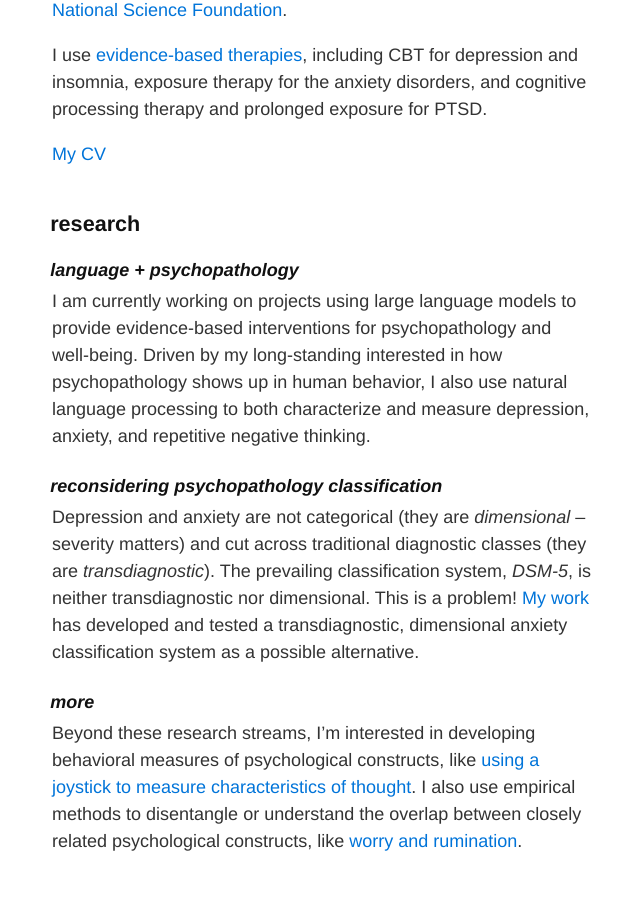
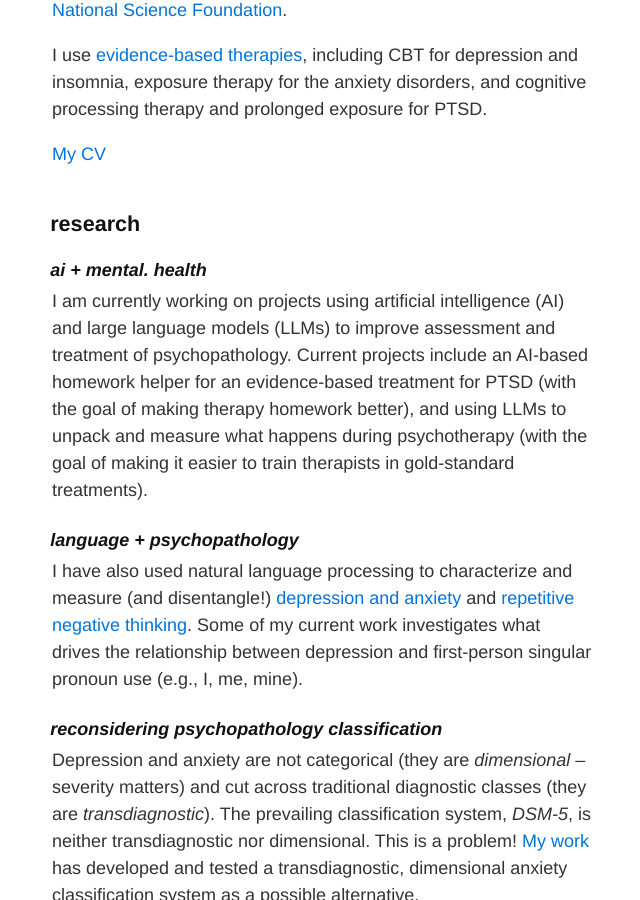
Before and after one commit to betsystade/betsystade.github.io, a Jekyll site: the page built from index.md, in a window 1280 px wide and 900 px high, scrolled down 547 px. Shown: the whole window, without its empty margins (318-958 px from the left). Built offline with Jekyll 4.4.1, drawn with Linux system fonts in a browser that asks for light colours; our own code applies the rules of GitHub Pages for plain Markdown files.

Commit message:
edits to bio

```diff
--- a/index.md
+++ b/index.md
@@ -21,8 +21,11 @@ I use [evidence-based therapies](https://div12.org/treatments/), including CBT f
 
 ## research
 
+#### ai + mental. health
+I am currently working on projects using artificial intelligence (AI) and large language models (LLMs) to improve assessment and treatment of psychopathology. Current projects include an AI-based homework helper for an evidence-based treatment for PTSD (with the goal of making therapy homework better), and using LLMs to unpack and measure what happens during psychotherapy (with the goal of making it easier to train therapists in gold-standard treatments).
+
 #### language + psychopathology
-I am currently working on projects using large language models to provide evidence-based interventions for psychopathology and well-being. Driven by my long-standing interested in how psychopathology shows up in human behavior, I also use natural language processing to both characterize and measure depression, anxiety, and repetitive negative thinking.
+I have also used natural language processing to characterize and measure (and disentangle!) [depression and anxiety](https://doi.org/10.1037/abn0000850) and [repetitive negative thinking](https://doi.org/10.1016/j.brat.2023.104307). Some of my current work investigates what drives the relationship between depression and first-person singular pronoun use (e.g., I, me, mine).
 
 #### reconsidering psychopathology classification
 Depression and anxiety are not categorical (they are *dimensional* -- severity matters) and cut across traditional diagnostic classes (they are *transdiagnostic*). The prevailing classification system, *DSM-5*, is neither transdiagnostic nor dimensional. This is a problem! [My work](https://psyarxiv.com/vkbnh) has developed and tested a transdiagnostic, dimensional anxiety classification system as a possible alternative.
```
Also changed, not shown: 1 other file.
